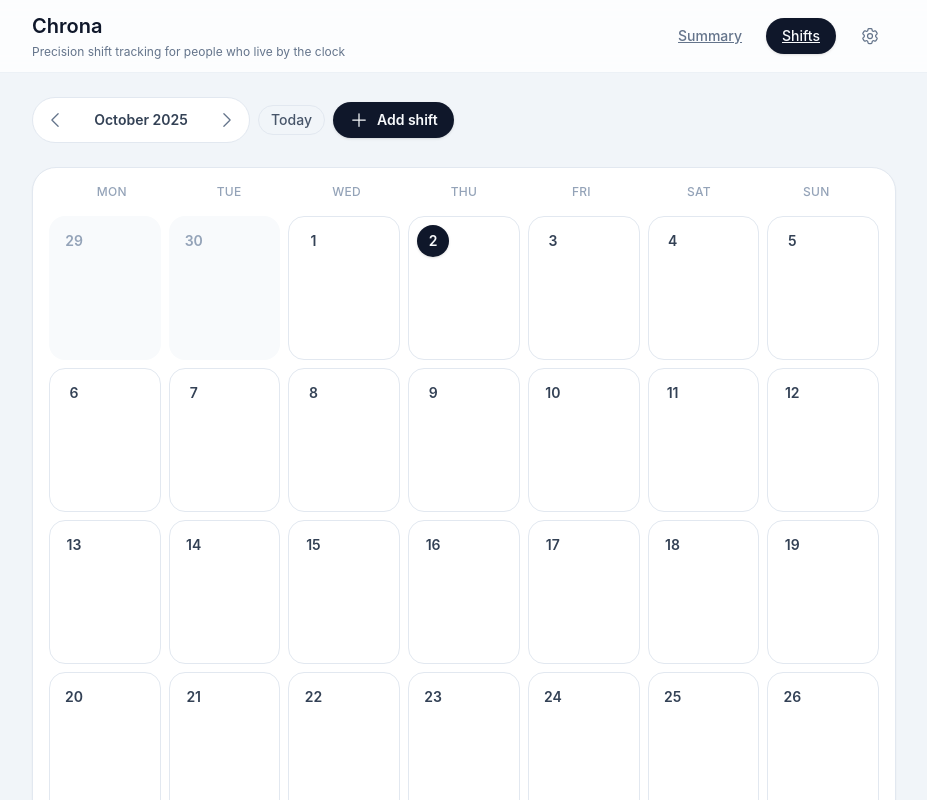
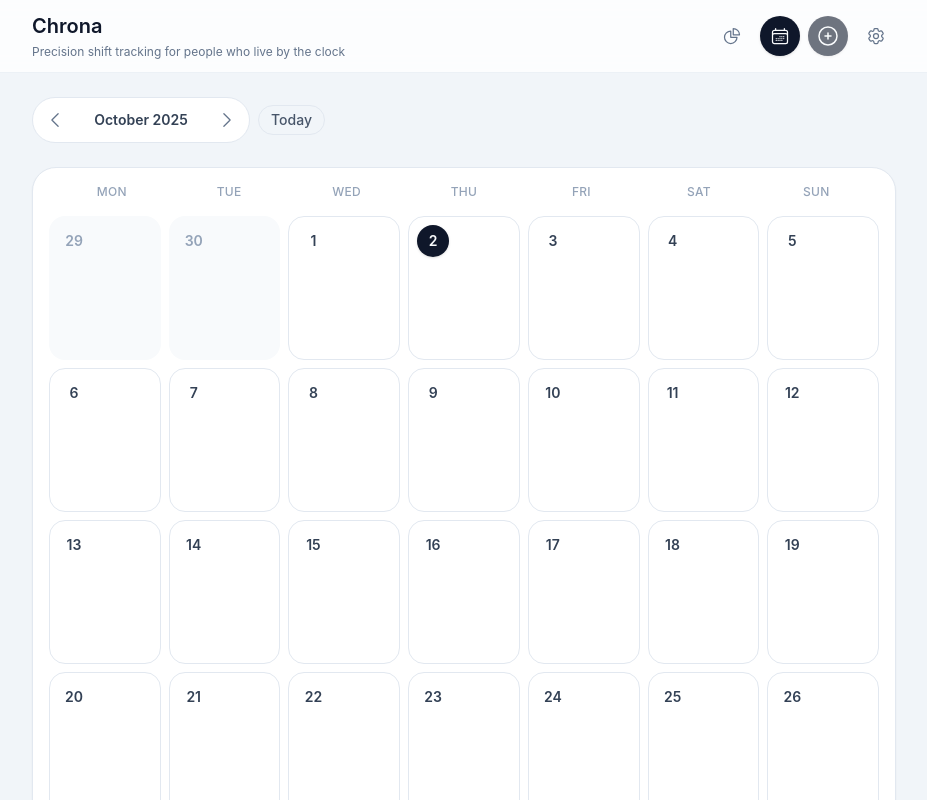
Before and after one commit to beatz174-bit/shift-recorder, a React (Vite) app: page /shifts in a window 1280 px wide. Shown: the top 800 px of the page, without its empty margins (176-1103 px from the left). Built offline with nearby package versions, Linux system fonts and the light colour scheme.

Commit message:
refactor: promote shift creation controls

```diff
--- a/src/app/App.tsx
+++ b/src/app/App.tsx
@@ -7,14 +7,15 @@ import ShiftsPage from './routes/ShiftsPage';
 import SettingsPage from './routes/SettingsPage';
 import { useSettings } from './state/SettingsContext';
 import NotificationManager from './state/NotificationManager';
-import { Cog6ToothIcon } from '@heroicons/react/24/outline';
+import { CalendarDaysIcon, ChartPieIcon, Cog6ToothIcon, PlusCircleIcon } from '@heroicons/react/24/outline';
+import { ShiftCreationProvider, useShiftCreation } from './state/ShiftCreationContext';
 
 function NavigationLink({ to, children, label }: { to: string; children: ReactNode; label?: string }) {
   return (
     <NavLink
       to={to}
       className={({ isActive }) =>
-        `px-4 py-2 rounded-full text-sm font-medium transition-colors ${
+        `inline-flex h-10 w-10 items-center justify-center rounded-full text-sm font-medium transition-colors ${
           isActive
             ? 'bg-primary text-primary-foreground shadow'
             : 'text-slate-500 hover:text-slate-900 dark:text-slate-400 dark:hover:text-slate-100'
@@ -30,6 +31,7 @@ function NavigationLink({ to, children, label }: { to: string; children: ReactNo
 
 function Layout() {
   const { settings } = useSettings();
+  const { openCreateModal } = useShiftCreation();
   useQuery({
     queryKey: ['settings'],
     queryFn: getSettings,
@@ -49,11 +51,23 @@ function Layout() {
           </div>
           <nav className="flex flex-wrap items-center justify-start gap-2 sm:justify-end">
             <NavigationLink to="/" label="Summary">
-              Summary
+              <span className="sr-only">Summary</span>
+              <ChartPieIcon className="h-5 w-5" aria-hidden />
             </NavigationLink>
             <NavigationLink to="/shifts" label="Shifts">
-              Shifts
+              <span className="sr-only">Shifts</span>
+              <CalendarDaysIcon className="h-5 w-5" aria-hidden />
             </NavigationLink>
+            <button
+              type="button"
+              onClick={openCreateModal}
+              disabled={!settings}
+              className="inline-flex h-10 w-10 items-center justify-center rounded-full bg-primary text-primary-foreground shadow transition hover:bg-slate-900 focus:outline-none focus-visible:ring-2 focus-visible:ring-primary/60 focus-visible:ring-offset-2 focus-visible:ring-offset-white disabled:opacity-60 disabled:hover:bg-primary dark:focus-visible:ring-offset-slate-900"
+              aria-label="Add shift"
+              title="Add shift"
+            >
+              <PlusCircleIcon className="h-6 w-6" aria-hidden />
+            </button>
             <NavigationLink to="/settings" label="Settings">
               <span className="sr-only">Settings</span>
               <Cog6ToothIcon className="h-5 w-5" aria-hidden />
@@ -75,7 +89,9 @@ function Layout() {
 export default function App() {
   return (
     <BrowserRouter>
-      <Layout />
+      <ShiftCreationProvider>
+        <Layout />
+      </ShiftCreationProvider>
     </BrowserRouter>
   );
 }
--- a/src/app/routes/SettingsPage.tsx
+++ b/src/app/routes/SettingsPage.tsx
@@ -230,6 +230,7 @@ export default function SettingsPage() {
 
   return (
     <section className="max-w-xl rounded-2xl border border-slate-200 bg-white p-6 shadow-sm dark:border-slate-800 dark:bg-slate-900">
+      <h1 className="sr-only">Settings</h1>
       <h2 className="text-lg font-semibold text-slate-900 dark:text-slate-50">Chrona preferences</h2>
       <p className="mb-4 text-sm text-slate-500 dark:text-slate-400">
         Tune pay rates, notifications, and penalty windows so Chrona mirrors the way you work.
--- a/src/app/routes/ShiftsPage.tsx
+++ b/src/app/routes/ShiftsPage.tsx
@@ -12,15 +12,10 @@ import {
   startOfMonth,
   startOfWeek
 } from 'date-fns';
-import {
-  ChevronLeftIcon,
-  ChevronRightIcon,
-  PlusIcon,
-  TrashIcon
-} from '@heroicons/react/24/outline';
+import { ChevronLeftIcon, ChevronRightIcon, TrashIcon } from '@heroicons/react/24/outline';
 import Modal from '../components/Modal';
-import ShiftForm, { type ShiftFormValues } from '../components/ShiftForm';
-import { createShift, deleteShift, getAllShifts, updateShift } from '../db/repo';
+import type { ShiftFormValues } from '../components/ShiftForm';
+import { deleteShift, getAllShifts, updateShift } from '../db/repo';
 import type { Shift, WeekStart } from '../db/schema';
 import { useSettings } from '../state/SettingsContext';
 import { useTimeFormatter } from '../state/useTimeFormatter';
@@ -76,7 +71,6 @@ export const CALENDAR_WEEK_START: WeekStart = 1;
 export default function ShiftsPage() {
   const queryClient = useQueryClient();
   const { settings } = useSettings();
-  const [isCreateModalOpen, setIsCreateModalOpen] = useState(false);
   const [editingShift, setEditingShift] = useState<Shift | null>(null);
   const [currentMonth, setCurrentMonth] = useState(() => startOfMonth(new Date()));
   const [selectedDate, setSelectedDate] = useState<Date>(() => new Date());
@@ -128,20 +122,6 @@ export default function ShiftsPage() {
 
     return grouped;
   }, [shifts]);
-
-  const createMutation = useMutation({
-    mutationFn: async (values: ShiftFormValues) => {
-      if (!settings) throw new Error('Settings not loaded');
-      return createShift({ startISO: values.start, endISO: values.end, note: values.note }, settings);
-    },
-    onSuccess: async () => {
-      setIsCreateModalOpen(false);
-      await Promise.all([
-        queryClient.invalidateQueries({ queryKey: ['shifts'] }),
-        queryClient.invalidateQueries({ queryKey: ['summary'] })
-      ]);
-    }
-  });
 
   const updateMutation = useMutation({
     mutationFn: async ({ shift, values }: { shift: Shift; values: ShiftFormValues }) => {
@@ -245,16 +225,6 @@ export default function ShiftsPage() {
             className="rounded-full border border-slate-200 px-3 py-1 text-sm font-medium text-slate-600 transition hover:border-primary hover:text-primary dark:border-slate-700 dark:text-slate-200"
           >
             Today
-          </button>
-          <button
-            type="button"
-            onClick={() => {
-              setIsCreateModalOpen(true);
-            }}
-            className="flex flex-1 items-center justify-center gap-2 rounded-full bg-primary px-4 py-2 text-sm font-semibold text-primary-foreground shadow transition hover:bg-slate-900 sm:flex-none"
-          >
-            <PlusIcon className="h-5 w-5" aria-hidden="true" />
-            Add shift
           </button>
         </div>
       </header>
@@ -377,24 +347,9 @@ export default function ShiftsPage() {
 
       {!isLoading && shifts.length === 0 && (
         <p className="text-sm text-slate-500 dark:text-slate-400">
-          Chrona hasn't logged any shifts yet. Tap “Add shift” to start building your timeline.
+          Chrona hasn't logged any shifts yet. Use the plus button in the top menu to start building your timeline.
         </p>
       )}
-
-      <Modal
-        isOpen={isCreateModalOpen}
-        onClose={() => setIsCreateModalOpen(false)}
-        title="Add a shift"
-      >
-        <ShiftForm
-          key={isCreateModalOpen ? 'create-open' : 'create-closed'}
-          onSubmit={async (values) => {
-            await createMutation.mutateAsync(values);
-          }}
-          onCancel={() => setIsCreateModalOpen(false)}
-          submitLabel="Save shift"
-        />
-      </Modal>
 
       <Modal isOpen={Boolean(editingShift)} onClose={() => setEditingShift(null)} title="Shift details">
         {editingShift && (
--- /dev/null
+++ b/src/app/state/ShiftCreationContext.tsx
@@ -0,0 +1,77 @@
+import { ReactNode, createContext, useContext, useMemo, useState } from 'react';
+import { useMutation, useQueryClient } from '@tanstack/react-query';
+import Modal from '../components/Modal';
+import ShiftForm, { type ShiftFormValues } from '../components/ShiftForm';
+import { createShift } from '../db/repo';
+import { useSettings } from './SettingsContext';
+
+export type ShiftCreationContextValue = {
+  openCreateModal: () => void;
+  closeCreateModal: () => void;
+  isCreateModalOpen: boolean;
+};
+
+const ShiftCreationContext = createContext<ShiftCreationContextValue | undefined>(undefined);
+
+export function ShiftCreationProvider({ children }: { children: ReactNode }) {
+  const [isOpen, setIsOpen] = useState(false);
+  const queryClient = useQueryClient();
+  const { settings } = useSettings();
+
+  const createMutation = useMutation({
+    mutationFn: async (values: ShiftFormValues) => {
+      if (!settings) {
+        throw new Error('Settings are not ready yet.');
+      }
+      return createShift({ startISO: values.start, endISO: values.end, note: values.note }, settings);
+    },
+    onSuccess: async () => {
+      setIsOpen(false);
+      await Promise.all([
+        queryClient.invalidateQueries({ queryKey: ['shifts'] }),
+        queryClient.invalidateQueries({ queryKey: ['summary'] })
+      ]);
+    }
+  });
+
+  const openCreateModal = () => {
+    setIsOpen(true);
+  };
+
+  const closeCreateModal = () => {
+    setIsOpen(false);
+  };
+
+  const value = useMemo<ShiftCreationContextValue>(
+    () => ({
+      openCreateModal,
+      closeCreateModal,
+      isCreateModalOpen: isOpen
+    }),
+    [isOpen]
+  );
+
+  return (
+    <ShiftCreationContext.Provider value={value}>
+      {children}
+      <Modal isOpen={isOpen} onClose={closeCreateModal} title="Add a shift">
+        <ShiftForm
+          key={isOpen ? 'create-open' : 'create-closed'}
+          onSubmit={async (values) => {
+            await createMutation.mutateAsync(values);
+          }}
+          onCancel={closeCreateModal}
+          submitLabel="Save shift"
+        />
+      </Modal>
+    </ShiftCreationContext.Provider>
+  );
+}
+
+export function useShiftCreation() {
+  const context = useContext(ShiftCreationContext);
+  if (!context) {
+    throw new Error('useShiftCreation must be used within a ShiftCreationProvider');
+  }
+  return context;
+}
```
